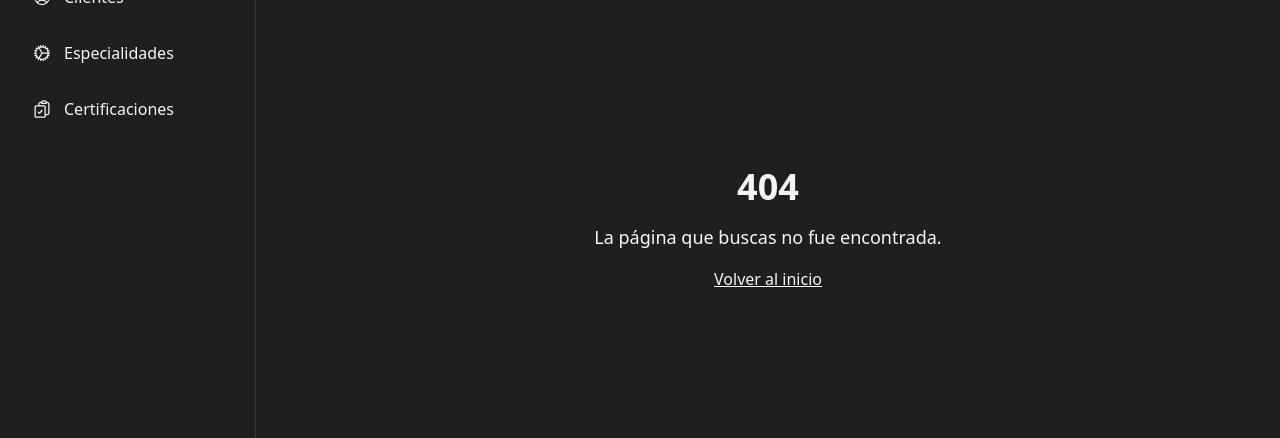
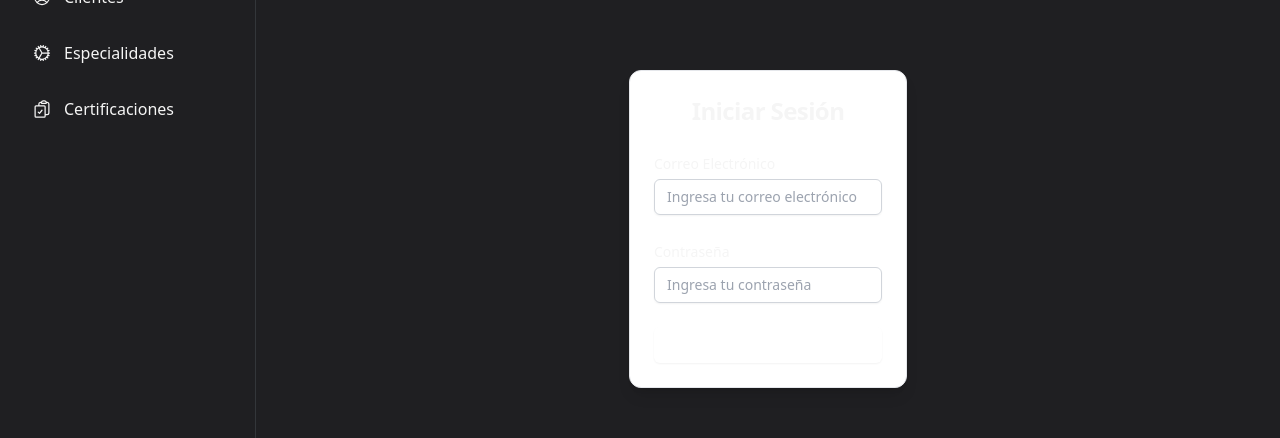
Before and after one commit to fosware/conecta_toolv1, a Next.js app: page /login in a window 1280 px wide. Before the commit this address had no page. Shown: the part 224-662 px from the top of the page. Built offline with nearby package versions, Linux system fonts and the light colour scheme.

Commit message:
folder strutures

```diff
--- a/package.json
+++ b/package.json
@@ -22,6 +22,7 @@
     "bcryptjs": "^2.4.3",
     "class-variance-authority": "^0.7.1",
     "clsx": "^2.1.1",
+    "jose": "^5.9.6",
     "jsonwebtoken": "^9.0.2",
     "lucide-react": "^0.468.0",
     "next": "15.1.0",
--- a/src/app/(auth)/api/login/page.tsx
+++ /dev/null
@@ -1,52 +0,0 @@
-"use client";
-
-import { useState } from "react";
-import { useRouter } from "next/navigation";
-
-const LoginPage = () => {
-  const [email, setEmail] = useState("");
-  const [password, setPassword] = useState("");
-  const router = useRouter();
-
-  const handleSubmit = async (e: React.FormEvent) => {
-    e.preventDefault();
-    const res = await fetch("/api/auth/login", {
-      method: "POST",
-      headers: { "Content-Type": "application/json" },
-      body: JSON.stringify({ email, password }),
-    });
-
-    if (res.ok) {
-      const data = await res.json();
-      document.cookie = `token=${data.token}; path=/`;
-      router.push("/dashboard");
-    } else {
-      alert("Credenciales incorrectas");
-    }
-  };
-
-  return (
-    <div>
-      <h1>Iniciar Sesión</h1>
-      <form onSubmit={handleSubmit}>
-        <input
-          type="email"
-          placeholder="Correo electrónico"
-          value={email}
-          onChange={(e) => setEmail(e.target.value)}
-          required
-        />
-        <input
-          type="password"
-          placeholder="Contraseña"
-          value={password}
-          onChange={(e) => setPassword(e.target.value)}
-          required
-        />
-        <button type="submit">Ingresar</button>
-      </form>
-    </div>
-  );
-};
-
-export default LoginPage;
--- /dev/null
+++ b/src/app/(auth)/login/page.tsx
@@ -0,0 +1,80 @@
+"use client";
+
+import { useState } from "react";
+import { useRouter } from "next/navigation";
+import { Button } from "@/components/ui/button";
+import { Input } from "@/components/ui/input";
+import { Label } from "@/components/ui/label";
+//import { Form } from "@/components/ui/form";
+import { Card, CardHeader, CardContent, CardTitle } from "@/components/ui/card";
+
+const LoginPage = () => {
+  const [email, setEmail] = useState("");
+  const [password, setPassword] = useState("");
+  const router = useRouter();
+
+  const handleSubmit = async (e: React.FormEvent) => {
+    e.preventDefault();
+    const res = await fetch("/login/api", {
+      method: "POST",
+      headers: { "Content-Type": "application/json" },
+      body: JSON.stringify({ email, password }),
+    });
+
+    if (res.ok) {
+      const data = await res.json();
+      document.cookie = `token=${data.token}; path=/`;
+      router.push("/dashboard");
+    } else {
+      alert("Credenciales incorrectas");
+    }
+  };
+
+  return (
+    <div className="flex min-h-screen items-center justify-center bg-[var(--background-color)] text-[var(--text-color)]">
+      <Card className="w-full max-w-md shadow-lg">
+        <CardHeader>
+          <CardTitle className="text-center text-2xl font-bold">
+            Iniciar Sesión
+          </CardTitle>
+        </CardHeader>
+        <CardContent>
+          <form onSubmit={handleSubmit} className="space-y-6">
+            <div>
+              <Label htmlFor="email">Correo Electrónico</Label>
+              <Input
+                id="email"
+                type="email"
+                placeholder="Ingresa tu correo electrónico"
+                value={email}
+                onChange={(e) => setEmail(e.target.value)}
+                required
+                className="mt-1 block w-full px-3 py-2 border border-gray-300 rounded-md shadow-sm focus:outline-none focus:ring-[var(--primary-color)] focus:border-[var(--primary-color)]"
+              />
+            </div>
+            <div>
+              <Label htmlFor="password">Contraseña</Label>
+              <Input
+                id="password"
+                type="password"
+                placeholder="Ingresa tu contraseña"
+                value={password}
+                onChange={(e) => setPassword(e.target.value)}
+                required
+                className="mt-1 block w-full px-3 py-2 border border-gray-300 rounded-md shadow-sm focus:outline-none focus:ring-[var(--primary-color)] focus:border-[var(--primary-color)]"
+              />
+            </div>
+            <Button
+              type="submit"
+              className="w-full py-2 px-4 border border-transparent rounded-md shadow-sm text-sm font-medium text-white bg-[var(--primary-color)] hover:bg-[var(--secondary-color)] focus:outline-none focus:ring-2 focus:ring-offset-2 focus:ring-[var(--primary-color)]"
+            >
+              Ingresar
+            </Button>
+          </form>
+        </CardContent>
+      </Card>
+    </div>
+  );
+};
+
+export default LoginPage;
--- a/src/app/(auth)/api/logout/page.tsx
+++ b/src/app/(auth)/logout/page.tsx
@@ -6,10 +6,10 @@ const LogoutPage = () => {
   const router = useRouter();
 
   const handleLogout = async () => {
-    const res = await fetch("/auth/api/logout", { method: "POST" });
+    const res = await fetch("/logout/api", { method: "POST" });
 
     if (res.ok) {
-      router.push("/auth/login"); // Redirige al login después del logout
+      router.push("/login"); // Redirige al login después del logout
     } else {
       alert("Error al cerrar sesión");
     }
--- a/src/app/(auth)/register/page.tsx
+++ b/src/app/(auth)/register/page.tsx
@@ -13,7 +13,7 @@ const RegisterPage = () => {
   const handleSubmit = async (e: React.FormEvent) => {
     e.preventDefault();
 
-    const res = await fetch("/api/auth/register", {
+    const res = await fetch("/api/register", {
       method: "POST",
       headers: { "Content-Type": "application/json" },
       body: JSON.stringify({ email, password, username }),
--- a/src/app/(dashboard)/page.tsx
+++ b/src/app/(modues)/dashboard/page.tsx
@@ -6,7 +6,7 @@ const DashboardPage = () => {
   const router = useRouter();
 
   const handleLogout = async () => {
-    const res = await fetch("/api/auth/logout", {
+    const res = await fetch("/logout/api", {
       method: "POST",
     });
 
--- a/src/app/page.tsx
+++ b/src/app/page.tsx
@@ -2,8 +2,8 @@ export default function HomePage() {
   return (
     <div>
       <h1>Bienvenido a la Aplicación</h1>
-      <a href="/auth/login">Iniciar Sesión</a>
-      <a href="/auth/register">Registrarse</a>
+      <a href="/login">Iniciar Sesión</a>
+      <a href="/register">Registrarse</a>
     </div>
   );
 }
--- /dev/null
+++ b/src/components/ui/card.tsx
@@ -0,0 +1,76 @@
+import * as React from "react"
+
+import { cn } from "@/lib/utils"
+
+const Card = React.forwardRef<
+  HTMLDivElement,
+  React.HTMLAttributes<HTMLDivElement>
+>(({ className, ...props }, ref) => (
+  <div
+    ref={ref}
+    className={cn(
+      "rounded-xl border bg-card text-card-foreground shadow",
+      className
+    )}
+    {...props}
+  />
+))
+Card.displayName = "Card"
+
+const CardHeader = React.forwardRef<
+  HTMLDivElement,
+  React.HTMLAttributes<HTMLDivElement>
+>(({ className, ...props }, ref) => (
+  <div
+    ref={ref}
+    className={cn("flex flex-col space-y-1.5 p-6", className)}
+    {...props}
+  />
+))
+CardHeader.displayName = "CardHeader"
+
+const CardTitle = React.forwardRef<
+  HTMLDivElement,
+  React.HTMLAttributes<HTMLDivElement>
+>(({ className, ...props }, ref) => (
+  <div
+    ref={ref}
+    className={cn("font-semibold leading-none tracking-tight", className)}
+    {...props}
+  />
+))
+CardTitle.displayName = "CardTitle"
+
+const CardDescription = React.forwardRef<
+  HTMLDivElement,
+  React.HTMLAttributes<HTMLDivElement>
+>(({ className, ...props }, ref) => (
+  <div
+    ref={ref}
+    className={cn("text-sm text-muted-foreground", className)}
+    {...props}
+  />
+))
+CardDescription.displayName = "CardDescription"
+
+const CardContent = React.forwardRef<
+  HTMLDivElement,
+  React.HTMLAttributes<HTMLDivElement>
+>(({ className, ...props }, ref) => (
+  <div ref={ref} className={cn("p-6 pt-0", className)} {...props} />
+))
+CardContent.displayName = "CardContent"
+
+const CardFooter = React.forwardRef<
+  HTMLDivElement,
+  React.HTMLAttributes<HTMLDivElement>
+>(({ className, ...props }, ref) => (
+  <div
+    ref={ref}
+    className={cn("flex items-center p-6 pt-0", className)}
+    {...props}
+  />
+))
+CardFooter.displayName = "CardFooter"
+
+export { Card, CardHeader, CardFooter, CardTitle, CardDescription, CardContent }
--- a/src/middleware.ts
+++ b/src/middleware.ts
@@ -1,7 +1,5 @@
 import { NextRequest, NextResponse } from "next/server";
-import jwt from "jsonwebtoken";
-
-const JWT_SECRET = process.env.JWT_SECRET || "your-jwt-secret-key";
+import * as jose from "jose";
 
 // Tipo personalizado para el contenido del token
 type DecodedToken = {
@@ -9,13 +7,10 @@ type DecodedToken = {
   roles: string[];
 };
 
-export function middleware(req: NextRequest) {
-  const publicRoutes = [
-    "/auth/login",
-    "/auth/register",
-    "/auth/api/login",
-    "/auth/api/register",
-  ];
+const JWT_SECRET = process.env.JWT_SECRET;
+
+export async function middleware(req: NextRequest) {
+  const publicRoutes = ["/login", "/register", "/api/login", "/api/register"];
   const protectedRoutes = [
     "/dashboard",
     "/modules/proyectos",
@@ -39,12 +34,19 @@ export function middleware(req: NextRequest) {
 
     if (!token) {
       // Redirigir al login si no hay token
-      return NextResponse.redirect(new URL("/auth/login", req.url));
+      return NextResponse.redirect(new URL("/login", req.url));
+    }
+
+    if (!JWT_SECRET) {
+      console.error("JWT_SECRET is not defined");
+      return NextResponse.redirect(new URL("/login", req.url));
     }
 
     try {
+      const secret = new TextEncoder().encode(JWT_SECRET);
       // Verificar el token y forzar el tipo a DecodedToken
-      const decoded = jwt.verify(token, JWT_SECRET) as unknown as DecodedToken;
+      const { payload } = await jose.jwtVerify(token, secret);
+      const decoded = payload as unknown as DecodedToken;
 
       // Ejemplo de restricción por rol
       if (
@@ -57,7 +59,7 @@ export function middleware(req: NextRequest) {
       return NextResponse.next(); // Token válido, permitir acceso
     } catch (error) {
       console.error("Error verificando token:", error);
-      return NextResponse.redirect(new URL("/auth/login", req.url)); // Token inválido, redirigir al login
+      return NextResponse.redirect(new URL("/login", req.url)); // Token inválido, redirigir al login
     }
   }
 
```
Also changed, not shown: src/app/(auth)/login/api/route.ts (renamed from src/app/(auth)/api/login/api/route.ts), src/app/(auth)/logout/api/route.ts (renamed from src/app/(auth)/api/logout/api/route.ts), 1 other file (tests, documents, lock files or other folders).
